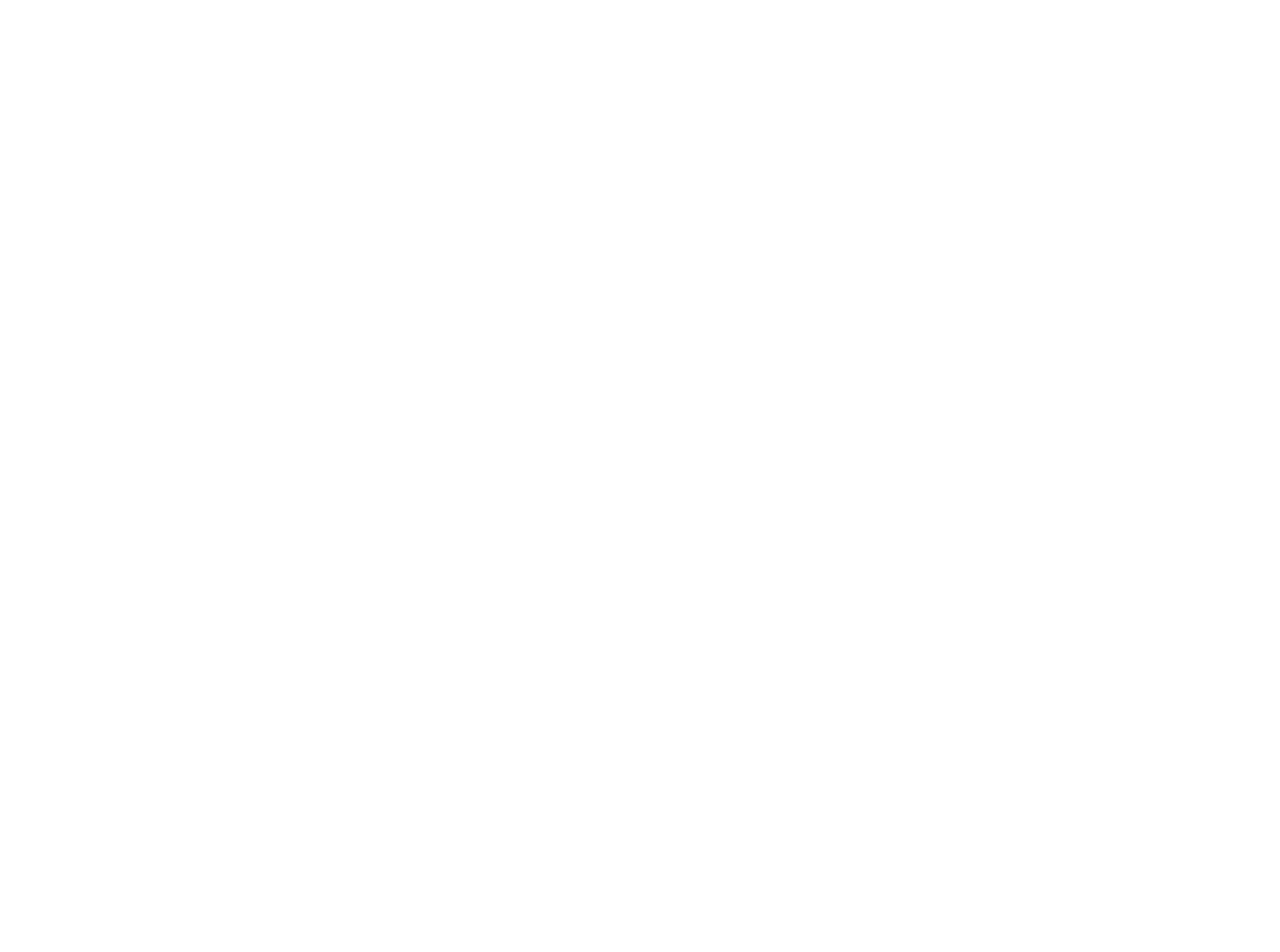
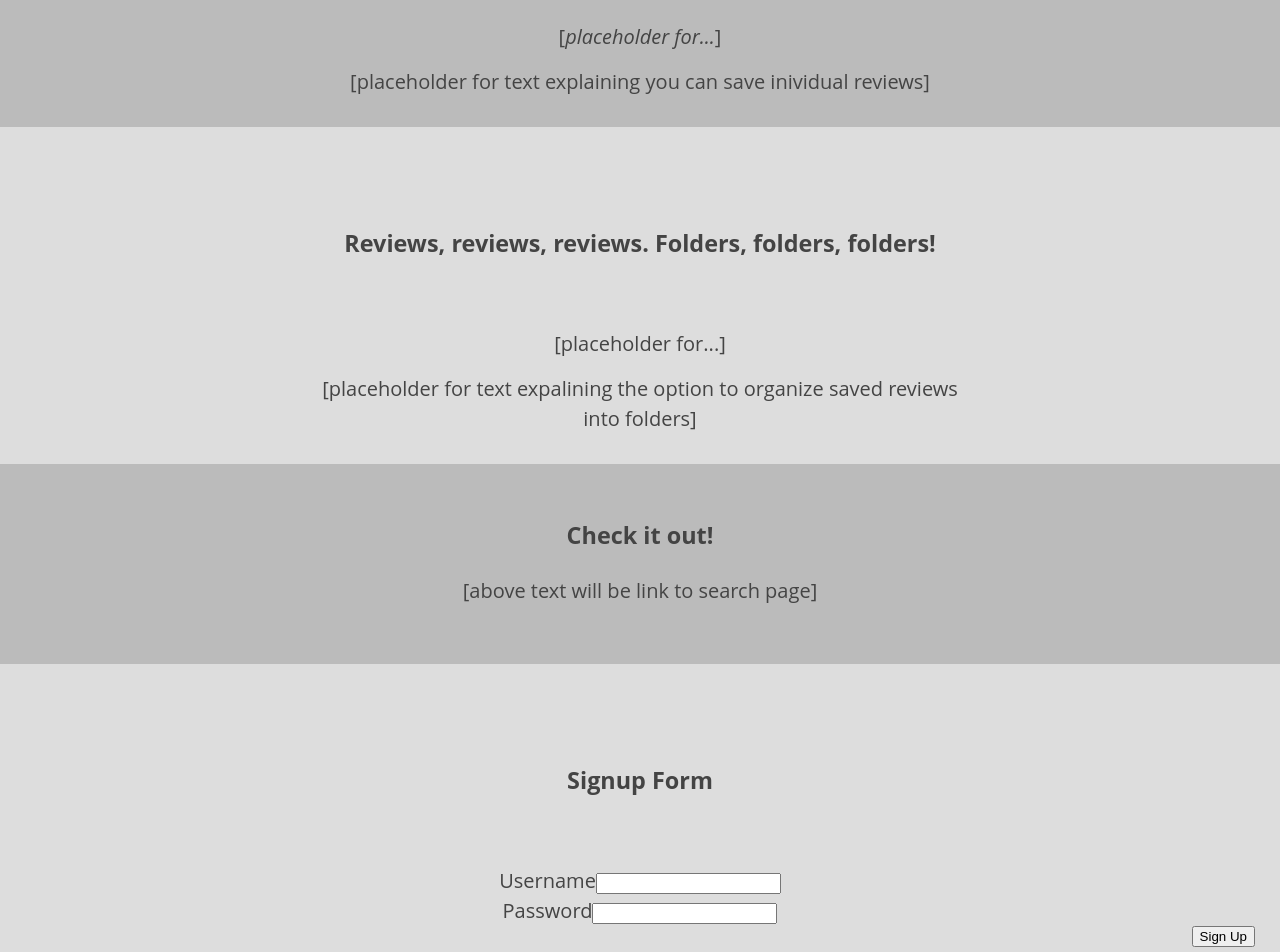
Before and after one commit to ort-cloud/review-spew, a React (Create React App) app: page / in a window 1280 px wide. Shown: the part 760-1712 px from the top of the page. Before the commit the page ends 800 px from the top, so only its background shows below. Built offline with nearby package versions, Linux system fonts and the light colour scheme.

Commit message:
added wireframe code to Landing.js

```diff
--- a/package.json
+++ b/package.json
@@ -7,7 +7,7 @@
     "react-dom": "^16.12.0",
     "react-router": "^5.1.2",
     "react-router-dom": "^5.1.2",
-    "react-scripts": "3.2.0"
+    "react-scripts": "^3.3.0"
   },
   "scripts": {
     "start": "react-scripts start",
--- a/src/Landing.js
+++ b/src/Landing.js
@@ -7,6 +7,61 @@ function Landing() {
       <nav>Nav
         <button>Login</button>
       </nav>
+
+      <main role="main">
+    <header role="banner">
+      <h1>Review Spew</h1>
+      <h2>[tag line here]</h2>
+    </header>
+
+    <section>
+      <header>
+        <h3>More reviews than you can handle!</h3>
+      </header>
+      <p>[<em>placeholder for...</em>]</p>
+      <p>[placeholder description of the app and it's general functions]</p>
+    </section>
+
+    <section>
+      <header>
+        <h3>Hey, you can save reviews!</h3>
+      </header>
+      <p>[<em>placeholder for...</em>]</p>
+      <p>[placeholder for text explaining you can save inividual reviews]</p>
+    </section>
+
+    <section>
+      <header>
+        <h3>Reviews, reviews, reviews. Folders, folders, folders!</h3>
+      </header>
+      <p>[placeholder for...]</p>
+      <p>[placeholder for text expalining the option to organize saved reviews into folders]</p>
+    </section>
+
+    <section>
+      <h3>Check it out!</h3>
+      <p>[above text will be link to search page]</p>
+    </section>
+
+    <section>
+      <header>
+        <h3>Signup Form</h3>
+      </header>
+      <form class='signup-form'>
+        <div>
+          <label for="username">Username</label>
+          <input type="text" name='username' id='username' />
+        </div>
+        <div>
+          <label for="password">Password</label>
+          <input type="password" name='password' id='password' />
+        </div>
+        <button type='submit'>Sign Up</button>
+      </form>
+    </section>
+
+  </main>
+  <footer role="contact-info">Footer</footer>
     </div>
   );
 }
```
Also changed, not shown: 1 other file (tests, documents, lock files or other folders).
